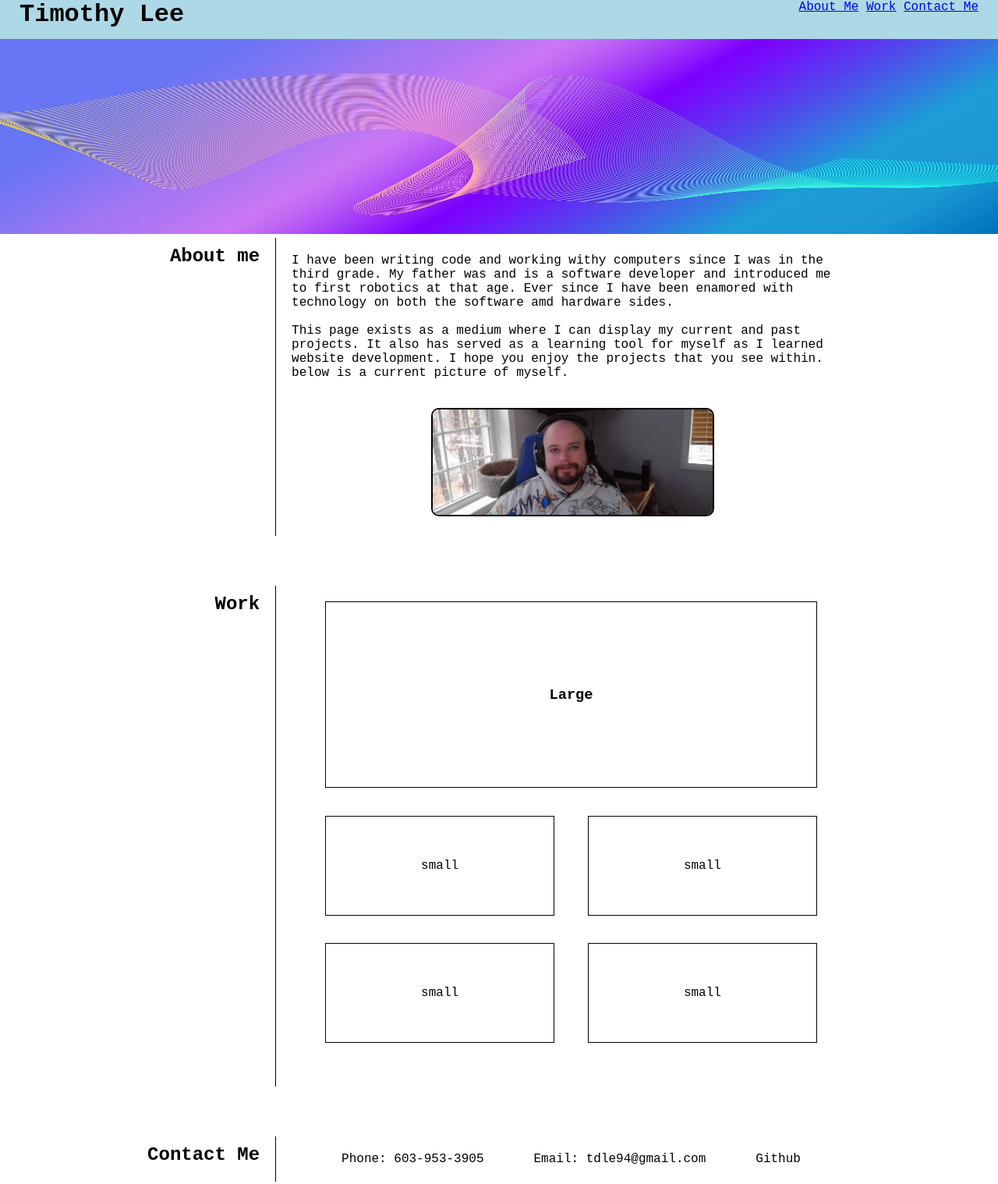
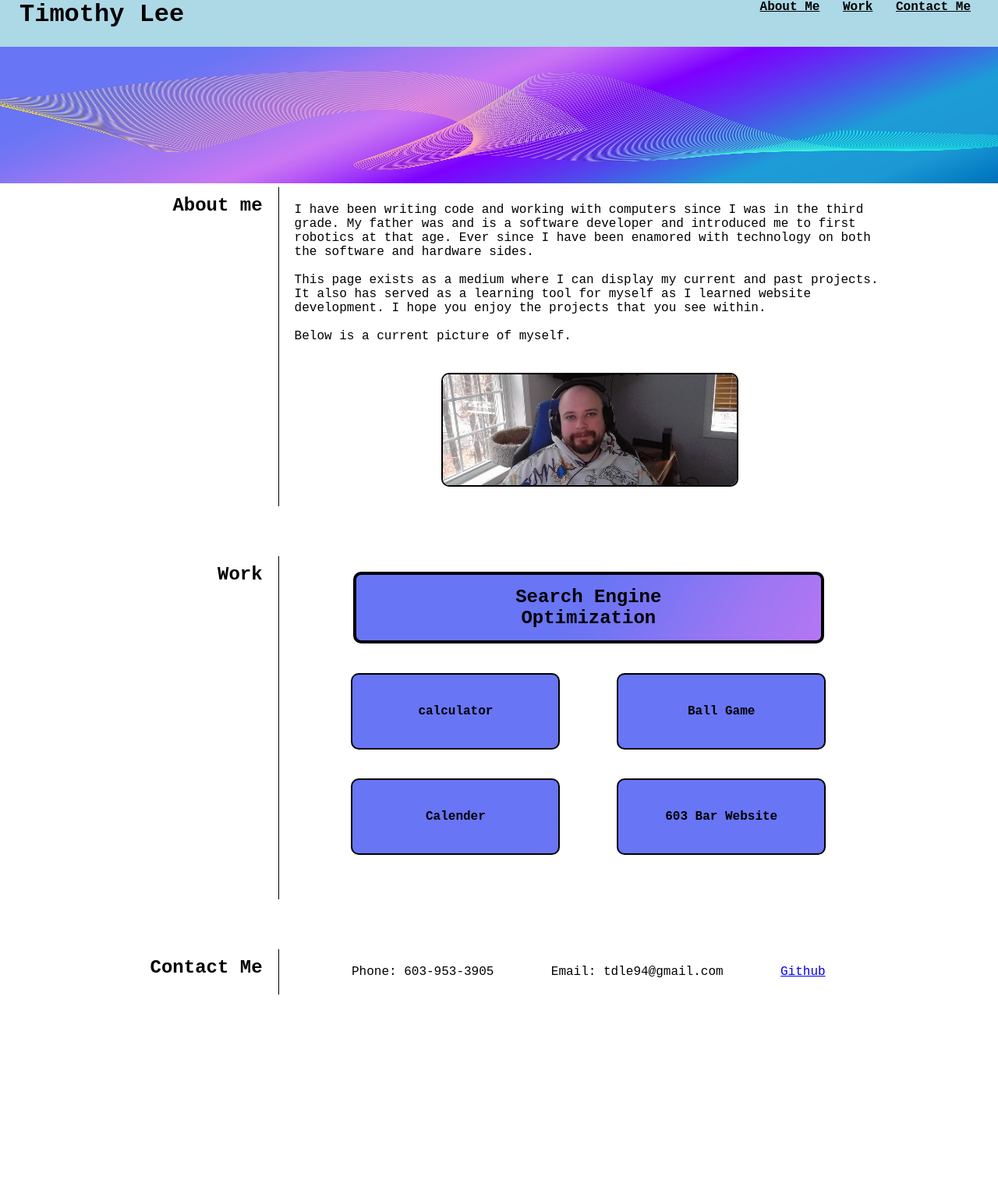
Before and after one commit to TimL94/Timothy-Lee-Portfolio, a plain HTML site: page index.html in a window 1280 px wide. Shown: the whole page at 78% size. After the commit the page ends 1339 px from the top, so only its background shows below. Drawn offline with Linux system fonts and the light colour scheme.

Commit message:
added working links and cosmetic tweaks

```diff
--- a/assets/style.css
+++ b/assets/style.css
@@ -2,7 +2,6 @@
     margin: 0;
     padding: 0;
     font-family: 'Courier New', Courier, monospace;
-
 }
 
 
@@ -10,7 +9,7 @@ header {
     display: inline-block;
     width: 100%;
     background-color: lightblue;
-    height: 50px;
+    height: 60px;
 
 }
 
@@ -18,6 +17,12 @@ header h1{
     display: inline;
     padding-left: 25px;
     font-size: xx-large;
+}
+
+header a {
+    color: black;
+    font-weight: bolder;
+
 }
 header nav ul {
     float: right;
@@ -30,18 +35,18 @@ header nav ul{
 
 header nav ul li{
     display: inline;
+    padding: 10px;
 }
 
 .banner img{
     width: 100%;
-    height: 250px;
+    height: 175px;
 }
 
 .main-container {
     display: flex;
     flex-direction: column;
     align-items: center;
-
 }
 
 .container-2 {
@@ -49,32 +54,24 @@ header nav ul li{
     display: flex;
     justify-content: center;
     margin-bottom: 5%;
-
-
 }
 
 .content-header{
     align-self: flex-start;
     padding: 10px 20px;
-
-
+    width: 20%;
+    text-align: end;
 }
 
-.invisible {
-    color: white;
-}
-
-.link-container {
+.content-container {
     align-self: center;
     display: flex;
     padding: 20px;
     flex-wrap: wrap;
     flex-direction: row;
-    width: 70%;
+    width: 80%;
     justify-content: space-evenly;
     border-left: 1px solid black;
-
-
 }
 
 
@@ -88,18 +85,42 @@ header nav ul li{
 }
 
 .large-container {
-    border: 1px solid black;
-    padding: 15% 40%;
+    justify-content: center;
+    order: -1;
+    display: flex;
+    width: 80%;
     margin-bottom: 5%;
+    border-radius: 10px;
+}
+
+.large-container a {
+    display: flex;
+    justify-content: flex-end;
+    padding: 2.5% 32%;
+    border: 4px solid black;
+    border-radius: 10px;
+    text-decoration: none;
+    text-align: center;
+    color: black;
+    background-image: url(./images/banner.jpg);
+}
+
+
+.text-container {
+    padding: 10% 100%;
+    border: 1px solid darkred;
 
 }
 
 .small-container {
-    padding: 7.5% 17%;
-    border: 1px solid black;
+    width: 35%;
+    border: 2px solid black;
     margin-bottom: 5%;
-
-
+    border-radius: 10px;
+    padding: 5% 0;
+    text-align: center;
+    font-weight: bolder;
+    background-image: url(./images/banner.jpg);
 }
 
 .link-container li {
--- a/index.html
+++ b/index.html
@@ -22,30 +22,30 @@
         </header>
 
         <div class="banner">
-            <img src="./assets/images/banner.jpg">
+            <img src="./assets/images/banner.jpg" alt="a colorfull banner">
         </div>
 
-        <div class="main-container">
+        <section class="main-container">
             <div class="container-2" id="abouut me">
                 <h2 class="content-header">
-                   <span class="invisible">--</span>About me
+                    About me
                  </h2>
 
-                <div class="link-container">
+                 <div class="content-container">
                      <div>
                         <p>
-                            I have been writing code and working withy computers since I was in
-                            the third grade. My father was and is a software developer and introduced me to first
-                            robotics at that age. Ever since I have been enamored with technology on both the software
-                            amd hardware sides.
+                             I have been writing code and working with computers since I was in the third grade.
+                             My father was and is a software developer and introduced me to first robotics at that age.
+                             Ever since I have been enamored with technology on both the software and hardware sides.
                          </p>
                          <p>
                              <br>This page exists as a medium where I can display my current and past projects.
-                            It also has served as a learning tool for myself as I learned website development. I hope you enjoy the projects that you see within.
-                            below is a current picture of myself. <br>
+                             It also has served as a learning tool for myself as I learned website development.
+                             I hope you enjoy the projects that you see within.<br><br>
+                             Below is a current picture of myself. <br>
                          </p>
                          <div class="image">
-                            <img src="./assets/images/WIN_20231230_14_21_37_Pro.jpg">
+                             <img src="./assets/images/WIN_20231230_14_21_37_Pro.jpg" alt="A picture of Timothy Lee in a chair">
                          </div>
 
 
@@ -56,33 +56,38 @@
 
             <div class="container-2" id="work">
                 <h2 class="content-header">
-                   <span class="invisible">------</span>Work
+                    Work
                  </h2>
 
-                <div class="link-container">
+                 <div class="content-container">
                      <div class="large-container">
-                        <h3>Large</h3>
+                        <a href="https://timl94.github.io/cleaning-seo/" alt="A link to Search Engine Optimization">
+                            <h2>
+                                Search Engine Optimization
+                            </h2>
+                        </a>
                      </div>
                      <div class="small-container">
-                        small
+                        calculator
                      </div>
                      <div class="small-container">
-                        small
+                         Ball Game
                      </div>
                      <div class="small-container">
-                        small
+                         Calender
                      </div>
                      <div class="small-container">
-                        small
+                         603 Bar Website
                      </div>
 
                  </div>
             </div>
+
             <div class="container-2" id="contact-me">
                     <h2 class="content-header">
                         Contact Me
                     </h2>
-                    <div class="link-container">
+                    <div class="content-container">
                         <div class="link">
                             Phone: 603-953-3905
                         </div>
@@ -90,7 +95,7 @@
                             Email: tdle94@gmail.com
                         </div>
                         <div class="link">
-                            Github
+                            <a href="https://github.com/TimL94">Github</a>
                         </div>
                     </div>
                 </div>
```
Lines whose indentation alone changed are shown as unchanged.
